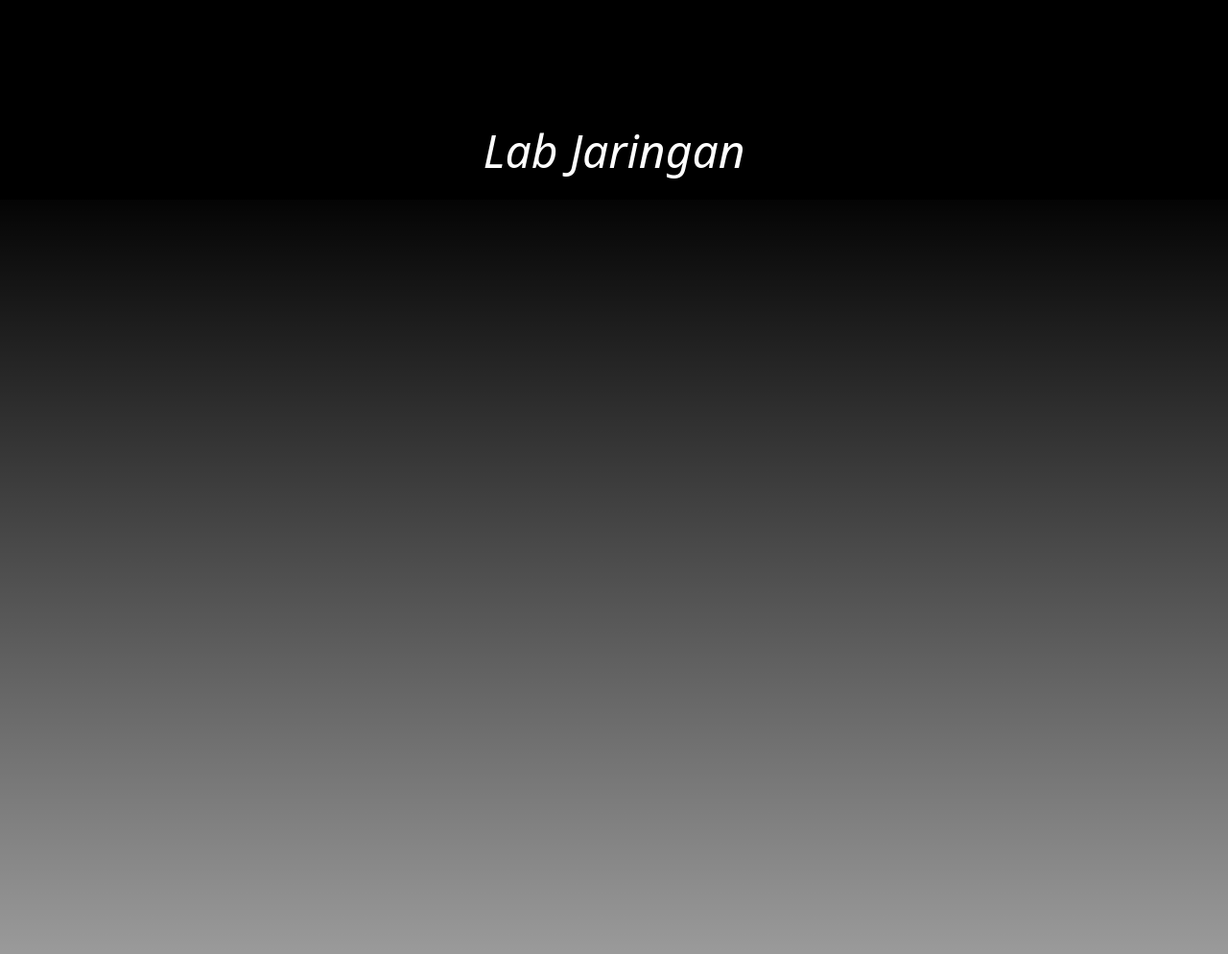
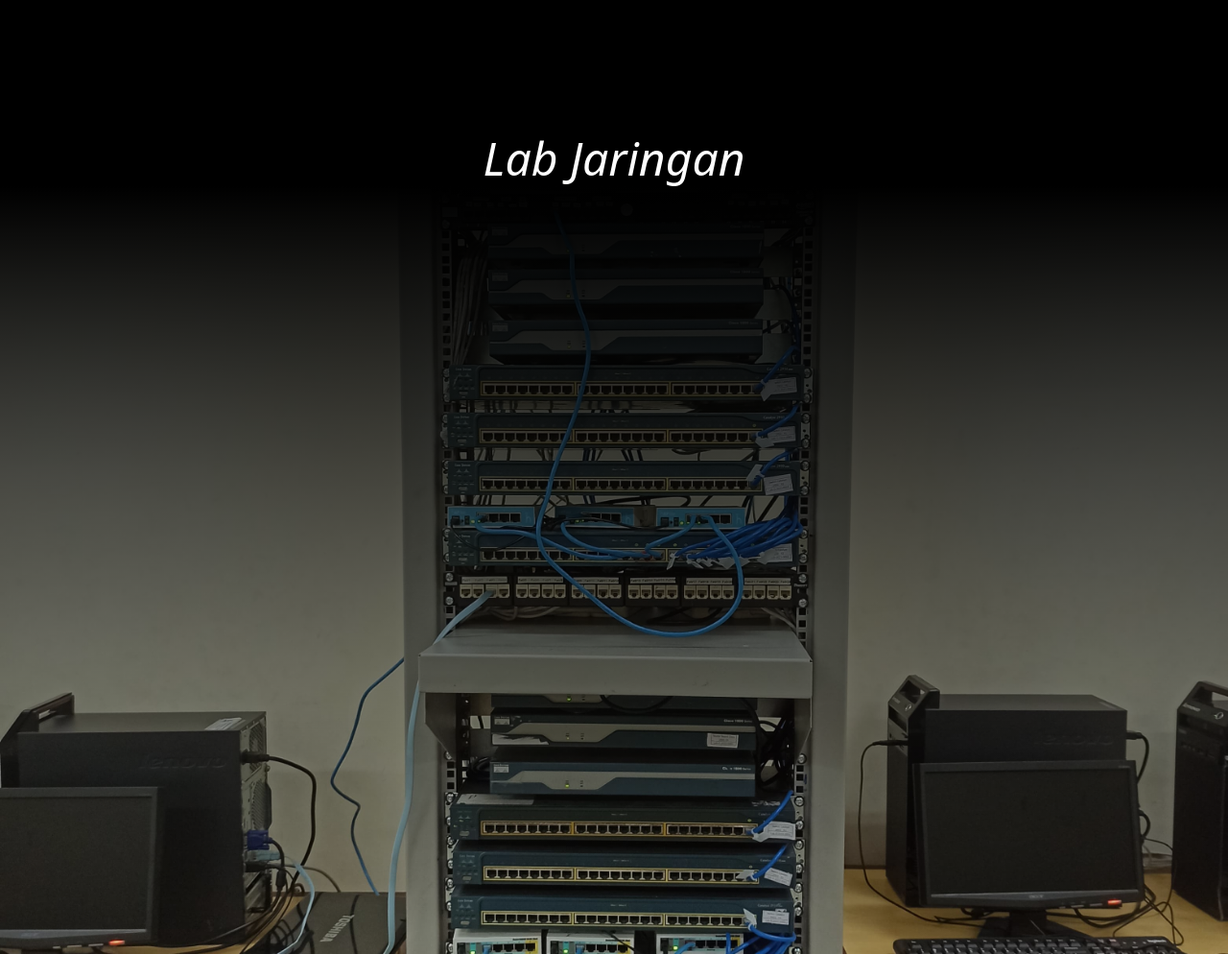
Before and after one commit to gian-pradipta/labd, a plain HTML site: page index.html in a window 1280 px wide. Shown: the part 1600-2594 px from the top of the page at 96% size. Drawn offline with nearby package versions, Linux system fonts and the light colour scheme.

Commit message:
membenarkan judul

```diff
--- a/style.scss
+++ b/style.scss
@@ -1,5 +1,5 @@
 .welcome {
-    background-image: linear-gradient(rgba(0,0,0,0.1), rgba(0,0,0,1)),url("https://ti.akb.ac.id/images/IMG_3707.JPG");
+    background-image: linear-gradient(rgba(0,0,0,0.1), rgba(0,0,0,0.9)),url("img/pintu-depan.jpg");
     background-position: center;
     background-repeat: no-repeat;
     background-size: cover;
@@ -13,13 +13,13 @@
 }
 
 .transisi {
-    background-color: black;
+    background-color: black    ;
     height: 50vh;
 }
 
 .judul {
     position: sticky;
-    top: 0;
+    top: 15px;
     left: 0;
     // background-color: black;
     h1 {
@@ -30,7 +30,7 @@
         margin: 0;
         padding: 0;
         height: 100%;
-        margin-top: -10vh;
+        margin-top: -9vh;
         text-shadow:
         1px 1px 0 black,
         -1px -1px 0 black,
@@ -40,7 +40,10 @@
 }
 
 .lab-d {
-    background-image: linear-gradient(rgb(0,0,0), rgba(0,0,0,0.1));
+    background-image: linear-gradient(rgba(0,0,0,1), rgba(0, 0, 0, 0.05)), url("img/switch-dan-router.jpg");
     // background-attachment: fixed;
-    height: 150vh;
+    background-position: center;
+    background-repeat: no-repeat;
+    background-size: cover;
+    height: 100vh;
 }
```
Also changed, not shown: img/pintu-depan.jpg (added), img/switch-dan-router.jpg (added), style.css, 1 other file.
